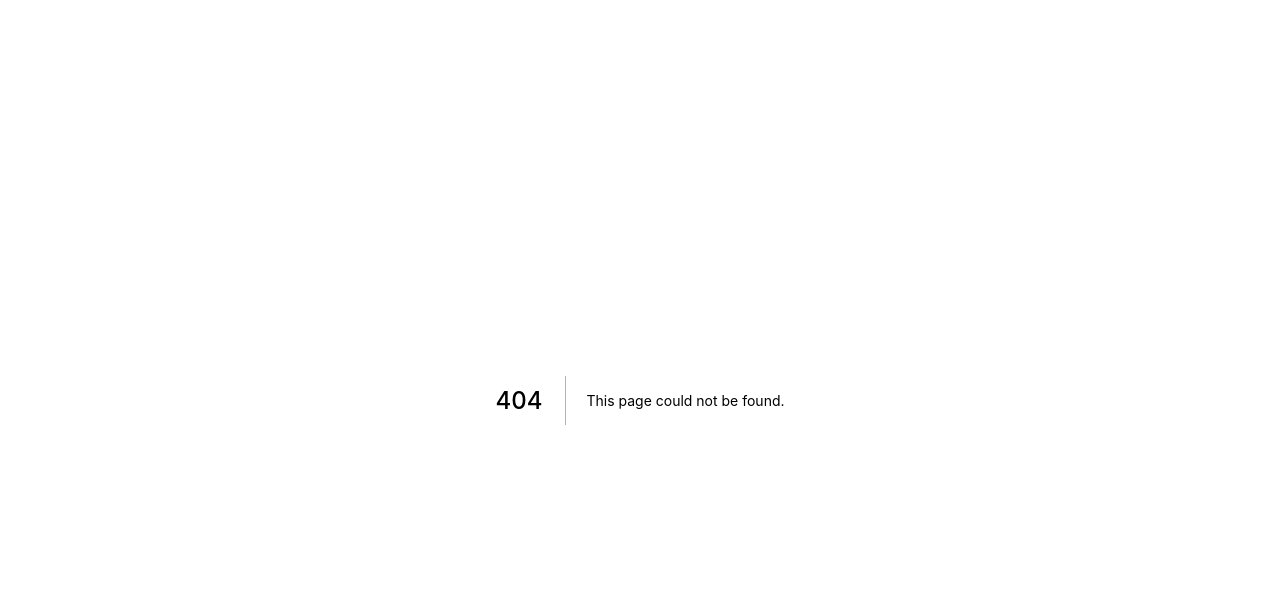
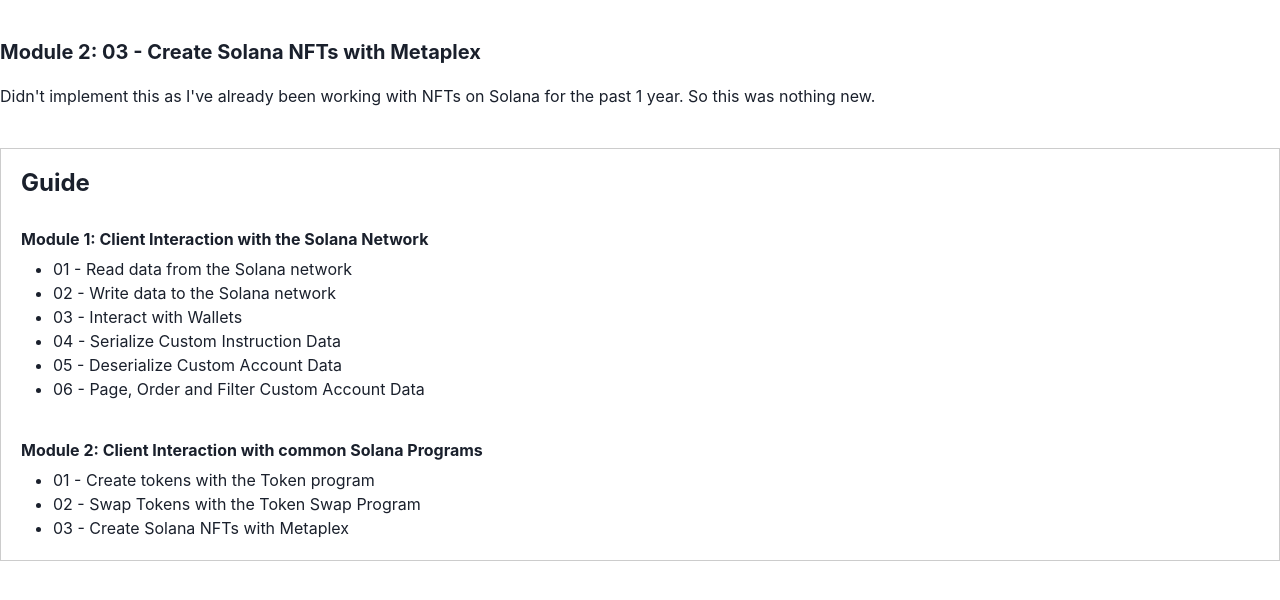
Before and after one commit to nikkaroraa/soldev-course, a Next.js app: page /2/3 in a window 1280 px wide. Before the commit this address had no page. Shown: the top 600 px of the page. Built offline with nearby package versions, Linux system fonts and the light colour scheme.

Commit message:
chapter 2:3 - create solana nfts with metaplex

```diff
--- a/src/components/guide.js
+++ b/src/components/guide.js
@@ -43,6 +43,7 @@
             <CustomListItem href={"/2/2"}>
               02 - Swap Tokens with the Token Swap Program
             </CustomListItem>
+            <CustomListItem href={"/2/3"}>03 - Create Solana NFTs with Metaplex</CustomListItem>
           </UnorderedList>
         </Stack>
       </Stack>
--- /dev/null
+++ b/src/pages/2/3.js
@@ -0,0 +1,27 @@
+import { Box, Heading, Text } from "@chakra-ui/react"
+
+import Layout from "components/layout"
+import Guide from "components/guide"
+
+function Page() {
+  return (
+    <Layout>
+      <Box my={10}>
+        <Heading as="h2" my={5} fontSize="xl"></Heading>
+        <Heading as="h2" my={5} fontSize="xl">
+          Module 2: 03 - Create Solana NFTs with Metaplex
+        </Heading>
+
+        <Text>
+          {
+            "Didn't implement this as I've already been working with NFTs on Solana for the past 1 year. So this was nothing new."
+          }
+        </Text>
+      </Box>
+
+      <Guide />
+    </Layout>
+  )
+}
+
+export default Page
```
